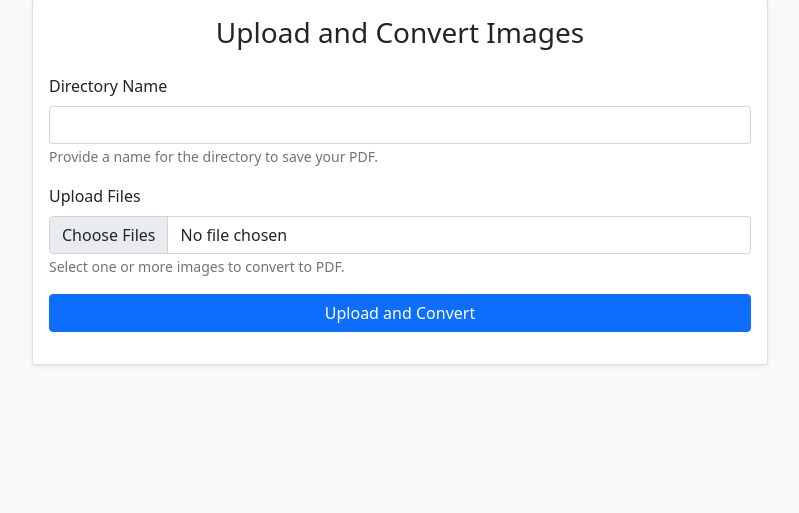
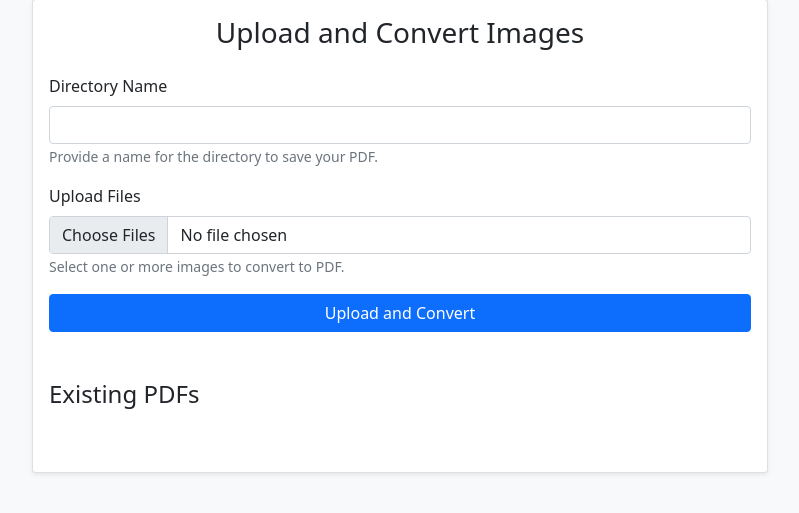
Before and after one commit to aarriitt666/JPG2PDF, a Flask app: page /upload in a window 1280 px wide. Shown: the part 49-562 px from the top of the page, without its empty margins (240-1039 px from the left). Run offline with Flask 2, Linux system fonts and the light colour scheme; data that the repository does not hold is empty; some libraries are stand-ins or nearby versions.

Commit message:
Showing existing pdf files on the frontend.

```diff
--- a/app.py
+++ b/app.py
@@ -107,5 +107,28 @@ def download(filename):
     return send_from_directory(directory='my_uploads', filename=filename)
 
 
+@app.route('/list_pdfs', methods=['GET'])
+def list_pdfs():
+    base_dir = 'my_uploads'
+    page = int(request.args.get('page', 1))
+    items_per_page = 3  # Adjust as needed
+    start_index = (page - 1) * items_per_page
+    end_index = start_index + items_per_page
+
+    pdfs = {}
+    all_folders = sorted(os.listdir(base_dir))
+    paginated_folders = all_folders[start_index:end_index]
+
+    for folder in paginated_folders:
+        folder_path = os.path.join(base_dir, folder)
+        if os.path.isdir(folder_path):
+            pdfs[folder] = [f for f in os.listdir(folder_path) if f.endswith('.pdf')]
+
+    return jsonify({
+        "pdfs": pdfs,
+        "total_pages": -(-len(all_folders) // items_per_page)  # Ceiling division
+    })
+
+
 if __name__ == '__main__':
     app.run(debug=True)
--- a/templates/upload.html
+++ b/templates/upload.html
@@ -44,7 +44,17 @@
                                 </div>
                             </div>
                         </div>
-
+                        <div class="mt-5">
+                            <h4>Existing PDFs</h4>
+                            <div class="row" id="pdfGrid">
+                                <!-- PDFs will be populated here by JavaScript -->
+                            </div>
+                            <nav aria-label="Page navigation" class="mt-4">
+                                <ul class="pagination" id="pdfPagination">
+                                    <!-- Pagination will be populated here by JavaScript -->
+                                </ul>
+                            </nav>
+                        </div>
                     </form>
                 </div>
             </div>
@@ -102,6 +112,66 @@
             console.error('Error uploading and converting images:', error);
         });
     });
+    // Function to fetch and display PDF list
+    function loadPDFList(page = 1) {
+        fetch(`/list_pdfs?page=${page}`)
+            .then(response => response.json())
+            .then(data => {
+                const pdfGrid = document.getElementById('pdfGrid');
+                pdfGrid.innerHTML = '';  // Clear existing content
+
+                for (let folder in data.pdfs) {
+                    if (data.pdfs[folder].length > 0) {
+                        const colDiv = document.createElement('div');
+                        colDiv.className = 'col-md-4 mb-3';
+                        const cardDiv = document.createElement('div');
+                        cardDiv.className = 'card h-100';
+                        const cardBody = document.createElement('div');
+                        cardBody.className = 'card-body';
+                        const folderTitle = document.createElement('h5');
+                        folderTitle.className = 'card-title';
+                        folderTitle.textContent = folder;
+                        cardBody.appendChild(folderTitle);
+
+                        data.pdfs[folder].forEach(pdf => {
+                            const pdfLink = document.createElement('a');
+                            pdfLink.href = '/' + folder + '/' + pdf;
+                            pdfLink.textContent = pdf;
+                            pdfLink.className = 'd-block card-text';
+                            cardBody.appendChild(pdfLink);
+                        });
+
+                        cardDiv.appendChild(cardBody);
+                        colDiv.appendChild(cardDiv);
+                        pdfGrid.appendChild(colDiv);
+                    }
+                }
+
+                // Pagination
+                const pagination = document.getElementById('pdfPagination');
+                pagination.innerHTML = '';  // Clear existing content
+                for (let i = 1; i <= data.total_pages; i++) {
+                    const li = document.createElement('li');
+                    li.className = i === page ? 'page-item active' : 'page-item';
+                    const a = document.createElement('a');
+                    a.className = 'page-link';
+                    a.href = '#';
+                    a.textContent = i;
+                    a.addEventListener('click', function(event) {
+                        event.preventDefault();
+                        loadPDFList(i);
+                    });
+                    li.appendChild(a);
+                    pagination.appendChild(li);
+                }
+            })
+            .catch(error => {
+                console.error('Error fetching PDF list:', error);
+            });
+    }
+
+    // Call the function to load PDF list on page load
+    loadPDFList();
 </script>
 </body>
 </html>
```
Lines whose indentation alone changed are shown as unchanged.
